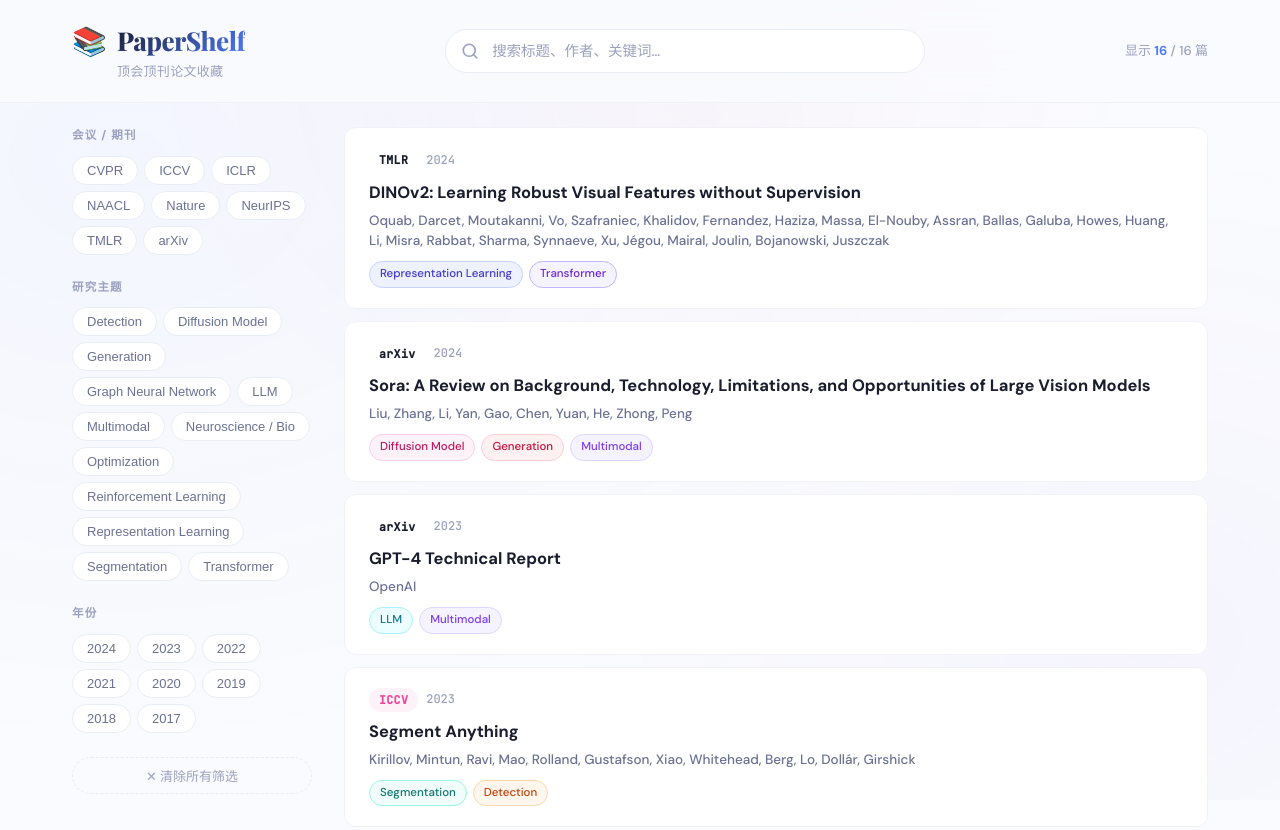
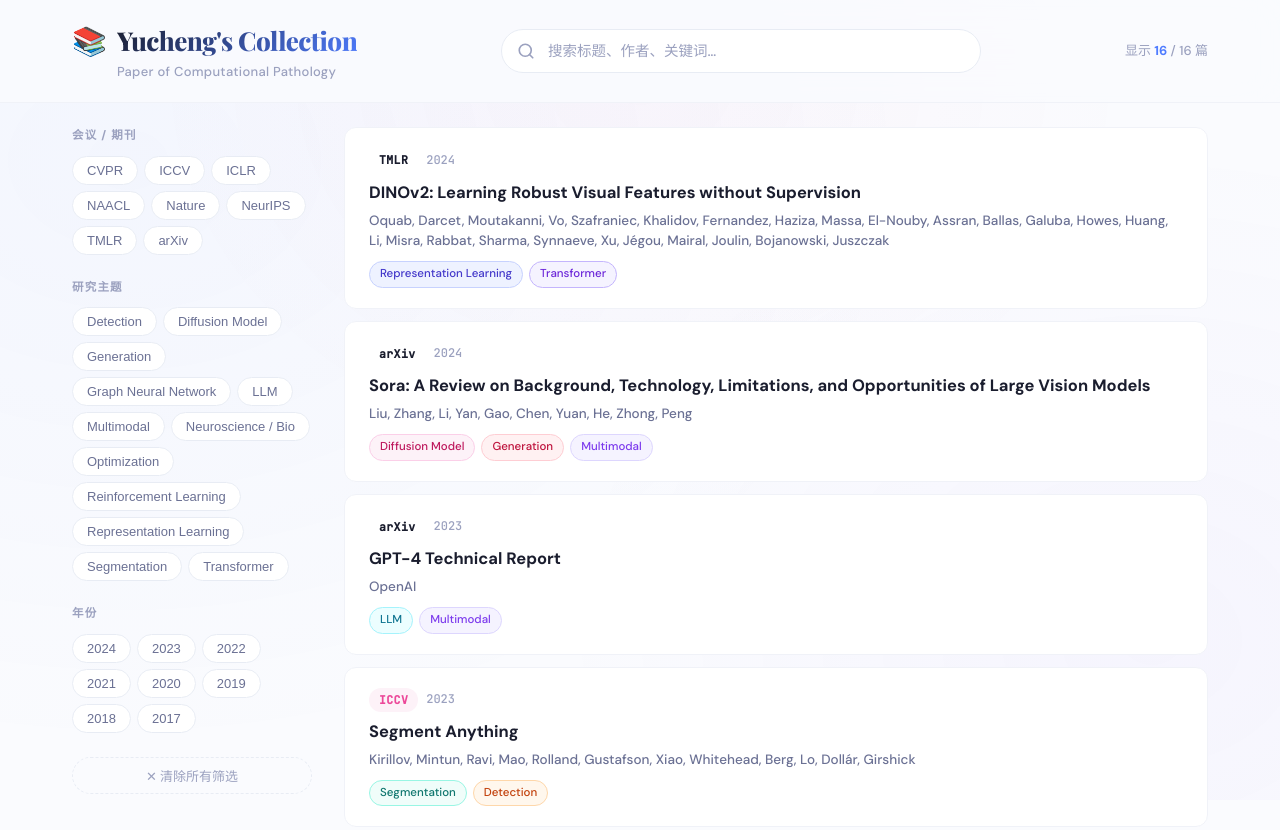
Before and after one commit to Mister-He/yuchengxing-s-side-project, a plain HTML site: page index.html in a window 1280 px wide. Shown: the top 830 px of the page. Drawn offline with nearby package versions, Linux system fonts and the light colour scheme.

Commit message:
Update index.html

```diff
--- a/index.html
+++ b/index.html
@@ -398,8 +398,8 @@
     <div class="logo">
       <span class="logo-icon">📚</span>
       <div>
-        <h1>PaperShelf</h1>
-        <div class="logo-sub">顶会顶刊论文收藏</div>
+        <h1>Yucheng's Collection</h1>
+        <div class="logo-sub">Paper of Computational Pathology</div>
       </div>
     </div>
     <div class="search-wrap">
```
